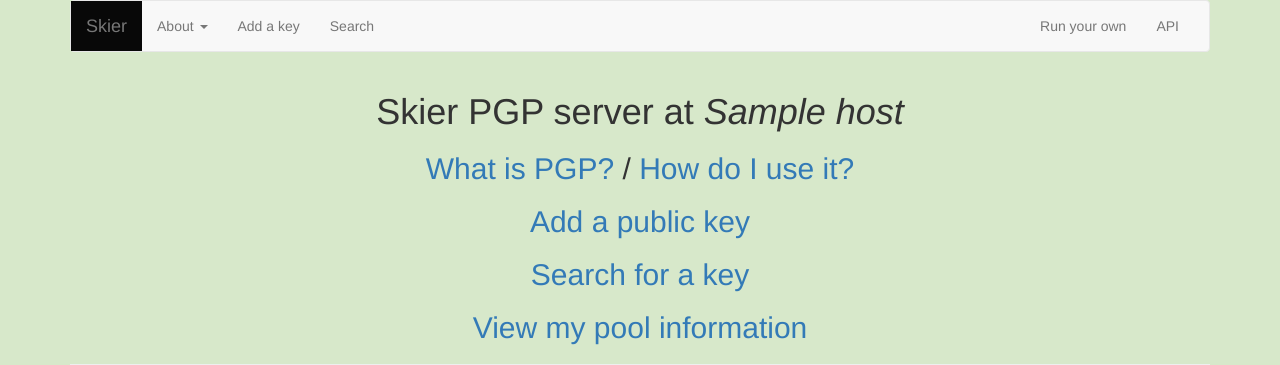
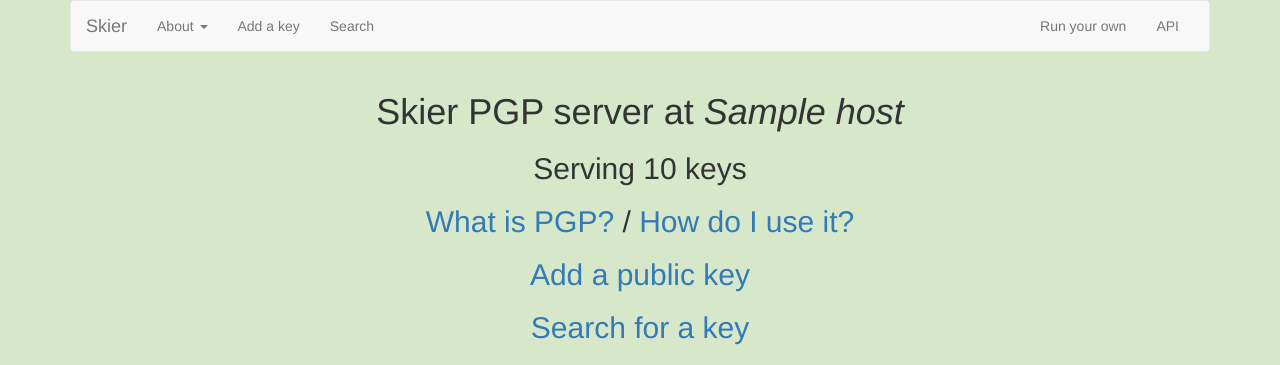
Before and after one commit to SkierPGP/Skier, a Python web app: template templates/index.html in a window 1280 px wide. Shown: the top 365 px of the page. Run offline with Jinja, Linux system fonts and the light colour scheme; the template is opened without the code that fills it: most values are stand-ins (such as "Sample title", 1, 10 or a date in 2020); some libraries are stand-ins or nearby versions; some web fonts are replaced.

Commit message:
Add keys-served count to index.

```diff
--- a/skier/frontend.py
+++ b/skier/frontend.py
@@ -1,5 +1,6 @@
 from flask import Blueprint, render_template, url_for, request, redirect
 
+import db
 from skier import pgp
 from cfg import cfg
 from skier.keyinfo import KeyInfo
@@ -10,13 +11,11 @@ frontend_keys = Blueprint("user_display_keys", __name__)
 
 @frontend.route("/")
 def index():
-    return render_template("index.html", host=cfg.config.hostname)
+    return render_template("index.html", host=cfg.config.hostname, keys_served=db.Key.query.count())
 
 @frontend.route("/about")
 def about():
     return render_template("generated/_about_skier.html")
-
-
 
 @frontend.route("/about/pool")
 def pool():
--- a/skier/pgpapi.py
+++ b/skier/pgpapi.py
@@ -47,6 +47,7 @@ def searchkeys(search_str: str):
          "ids": [item.key_fp_id for item in results.items]}
     ), 200 if results.total else 404, {"Content-Type": "application/json"}
 
+
 @pgpapi.route("/keyinfo/<keyid>", methods=["GET"])
 def get_pgpapi_keyinfo(keyid):
     pass
@@ -66,6 +67,7 @@ def addkey():
         return json.dumps({"error": 0, "msg": key[1]}), 200, {"Content-Type": "application/json"}
     else:
         return json.dumps({"error": key[1], "msg": "invalid-key-data"}), 401, {"Content-Type": "application/json"}
+
 
 @pgpapi.route("/import/<keyserver>/<keyid>", methods=["POST"])
 def importkey(keyserver, keyid):
--- a/templates/index.html
+++ b/templates/index.html
@@ -10,6 +10,7 @@
 {% block content %}
     <div class="center-block text-center">
         <h1>Skier PGP server at <em>{{ host }}</em></h1>
+        <h2>Serving {{ keys_served }} keys</h2>
         <h2><a href="{{ url_for("frontend.whatispgp") }}">What is PGP?</a> / <a href="#">How do I use it?</a></h2>
         <h2><a href="{{ url_for("frontend.add") }}">Add a public key</a></h2>
         <h2><a href="{{ url_for("frontend.search") }}">Search for a key</a></h2>
--- a/templates/navbar.html
+++ b/templates/navbar.html
@@ -9,7 +9,7 @@
         <span class="icon-bar"></span>
         <span class="icon-bar"></span>
       </button>
-      <a class="navbar-brand" style="background-color: #080808" href="{{ url_for("frontend.index") }}">Skier</a>
+      <a class="navbar-brand" href="{{ url_for("frontend.index") }}">Skier</a>
     </div>
     <div class="collapse navbar-collapse" id="main-navbar">
       <ul class="nav navbar-nav">
```
